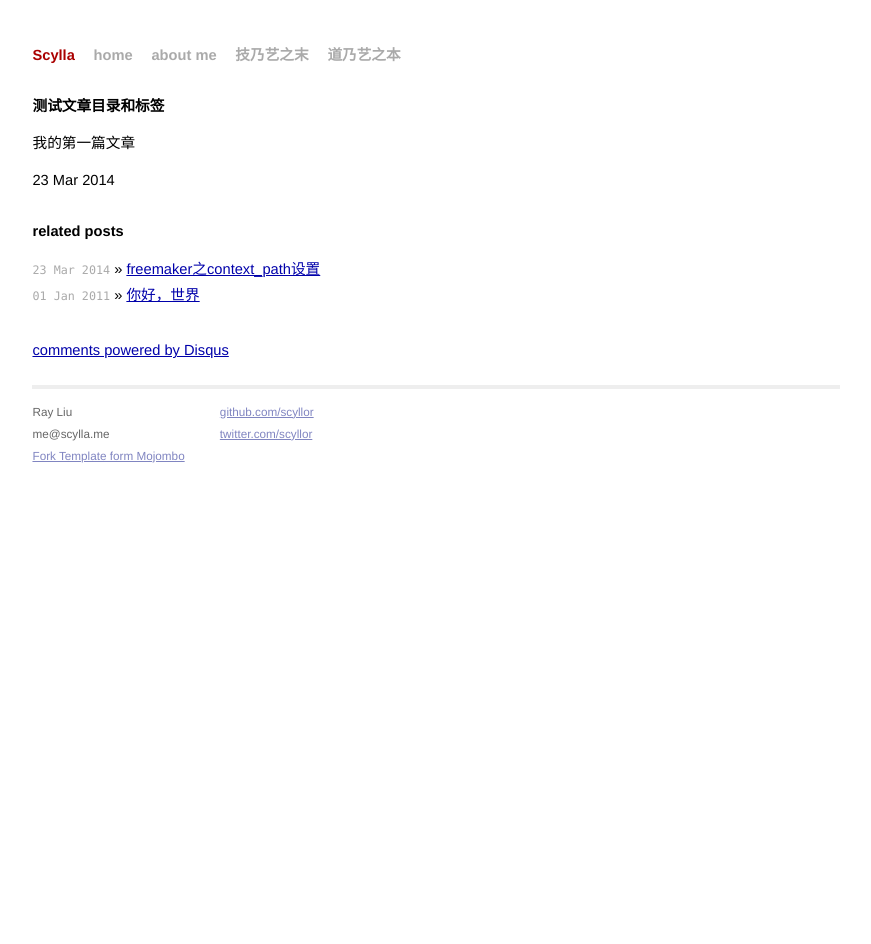
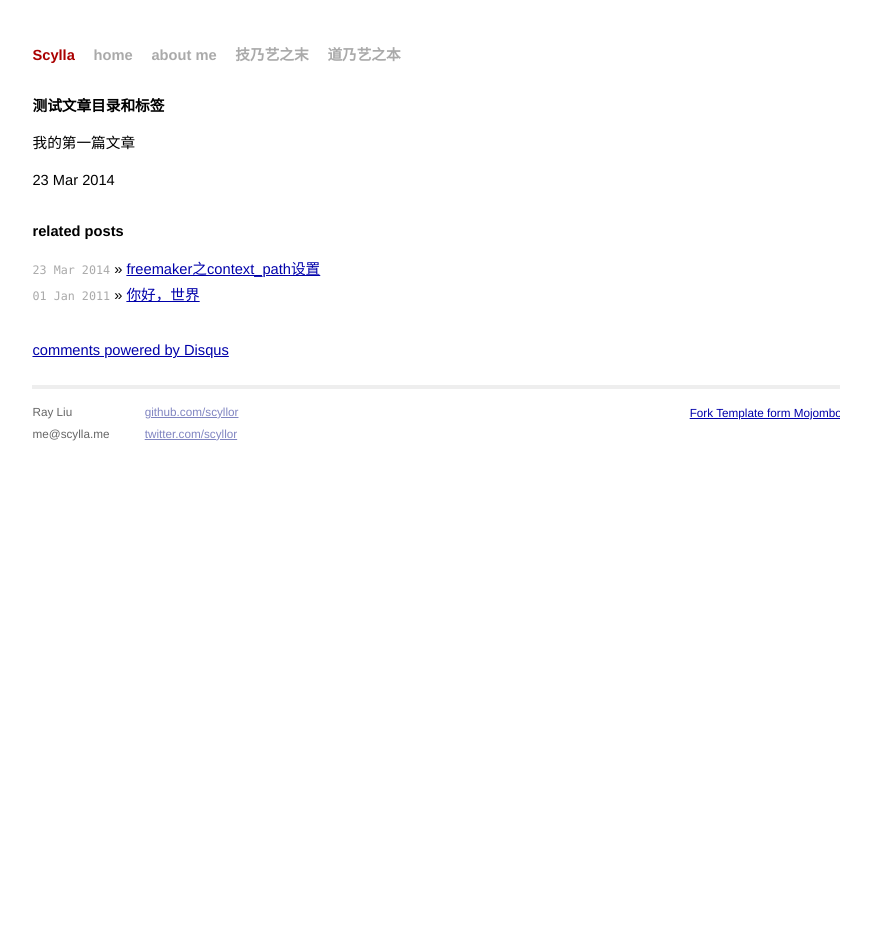
Before and after one commit to scyllor/scyllor.github.io, a Jekyll site: the page built from _posts/2014-03-23-test-categories-and-tags.md, in a window 1280 px wide. Shown: the whole page, without its empty margins (204-1075 px from the left). Built offline with Jekyll 4.4.1, drawn with Linux system fonts in a browser that asks for light colours; nearby versions of some CDN libraries; Markdown is read by kramdown in place of the engine named in the settings; comment, search, counter and statistics services are not loaded.

Commit message:
category

```diff
--- a/_layouts/default.html
+++ b/_layouts/default.html
@@ -45,6 +44,9 @@
         <a href="http://twitter.com/scyllor">twitter.com/scyllor</a><br />
       </p>
     </div>
+	<div class="rss">
+      <a href="http://github.com/mojombo/jekyll/">Fork Template form Mojombo</a>
+    </div>
   </div>
 </div>
 </body>
```
Also changed, not shown: other parts of _layouts/default.html (+0 -1 lines).
